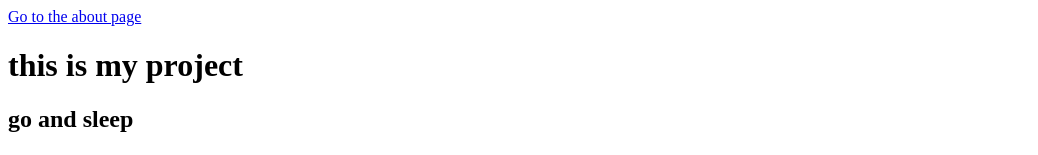
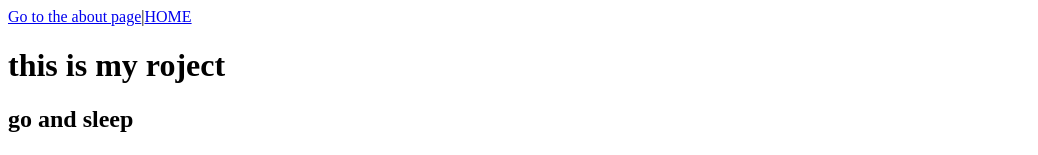
Before and after one commit to bena47/assignment-1, a plain HTML site: page index.html in a window 1280 px wide. Shown: the top 155 px of the page, without its empty margins (0-1038 px from the left). Drawn offline with Linux system fonts and the light colour scheme.

Commit message:
added links to the pages

```diff
--- a/index.html
+++ b/index.html
@@ -6,9 +6,9 @@
     <title>welcome page</title>
 </head>
 <body>
-    <a href="about.html">Go to the about page</a>
+    <a href="./">Go to the about page</a>|<a href="index.html">HOME</a>
 
-    <h1>this is my project</h1>
+    <h1>this is my roject</h1>
     <h2>go and sleep </h2>
     <h3>heading</h3>
     <p align="left"For many years, I have been moved by the blue at the far edge of what can be seen, that color of horizons, of remote mountain ranges, of anything far away.<br>The color of that distance is the color of an emotion, the color of solitude and of desire, the color of there seen from here, the color of where you are not. <br>And the color of where you can never go. <br>For the blue is not in the place those miles away at the horizon, but in the atmospheric distance between you and the mountains.
```
Also changed, not shown: about.html (+1 -0 lines), 1 other file.
